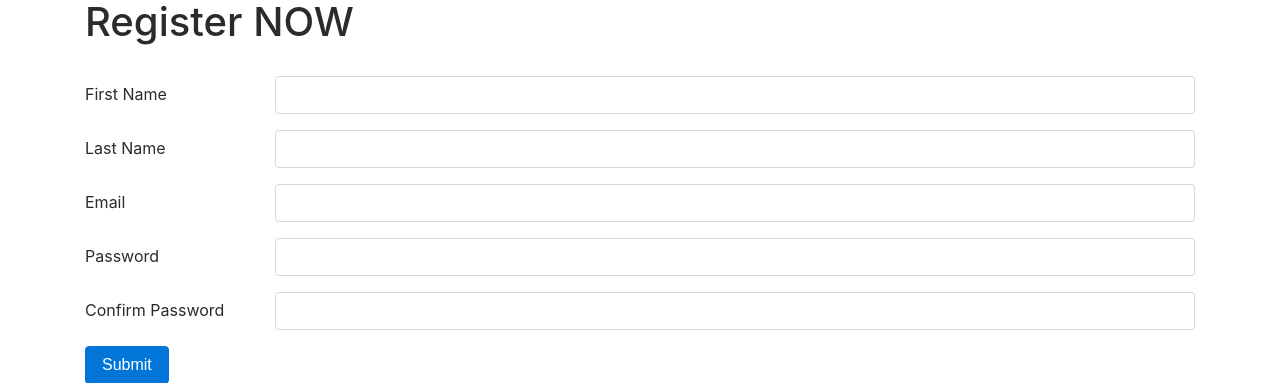
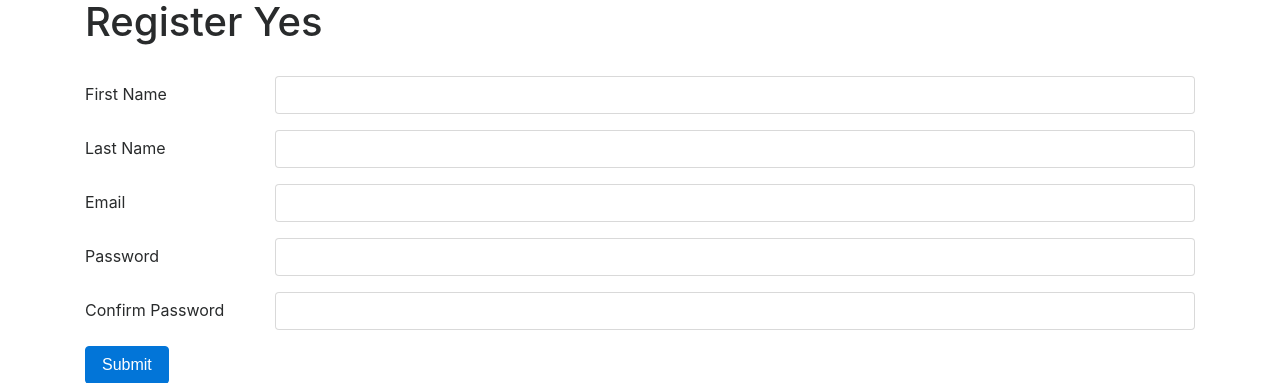
Before and after one commit to shivrajchawla/belt_exam2, a Django app: page / in a window 1280 px wide. Shown: the top 383 px of the page. Run offline with Django 3.2, Linux system fonts and the light colour scheme; parts of the project's set-up code (start-up, migrations or seed data) failed here and were passed over; some libraries are stand-ins or nearby versions.

Commit message:
udpate 2 and db

```diff
--- a/apps/loginandregistration/templates/loginandregistration/index.html
+++ b/apps/loginandregistration/templates/loginandregistration/index.html
@@ -14,7 +14,7 @@
 
 <body>
     <div class="container">
-        <h1>Register NOW</h1>
+        <h1>Register Yes</h1>
         <br>
         {% if messages %}
         <ul class="messages">
```
